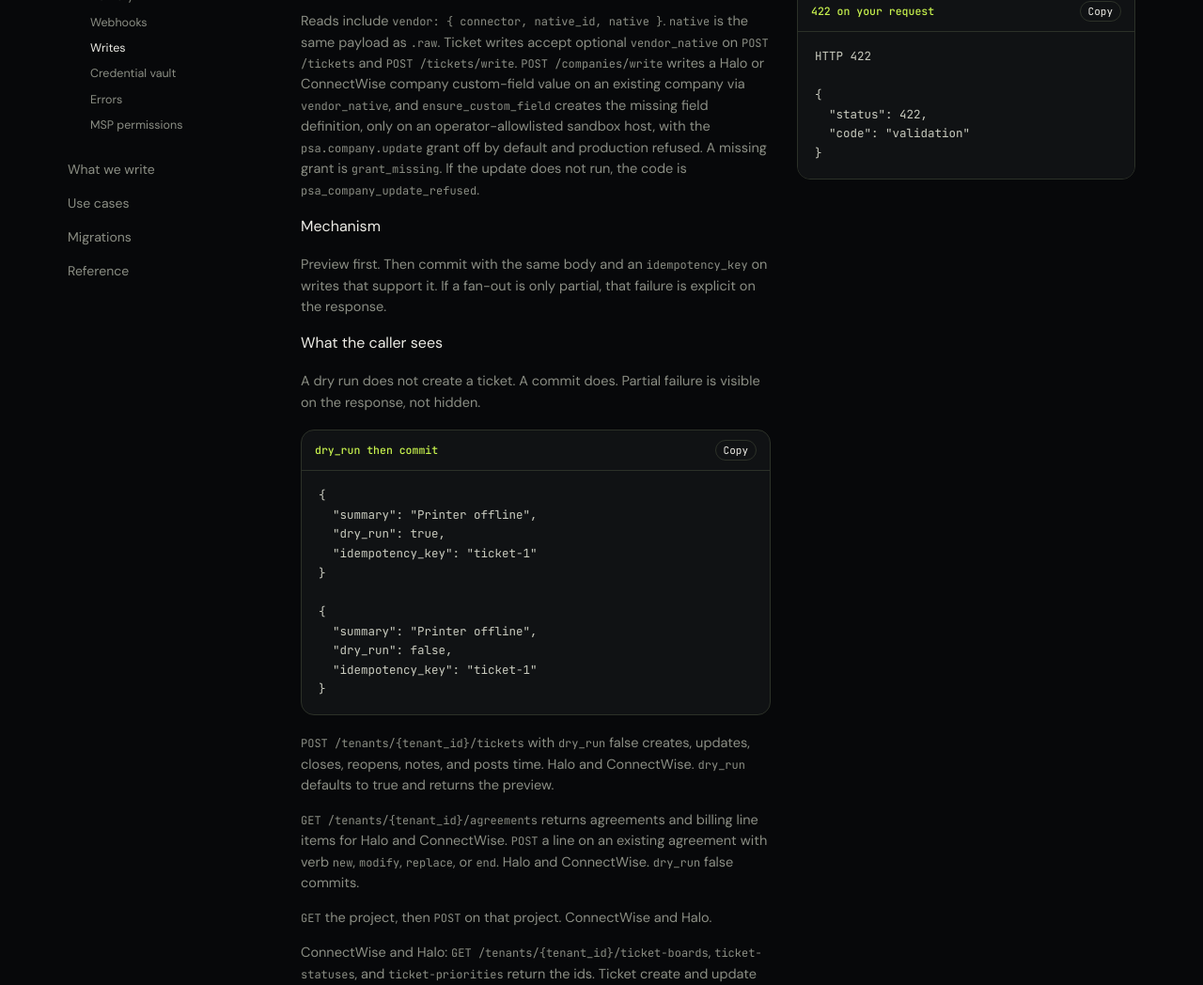
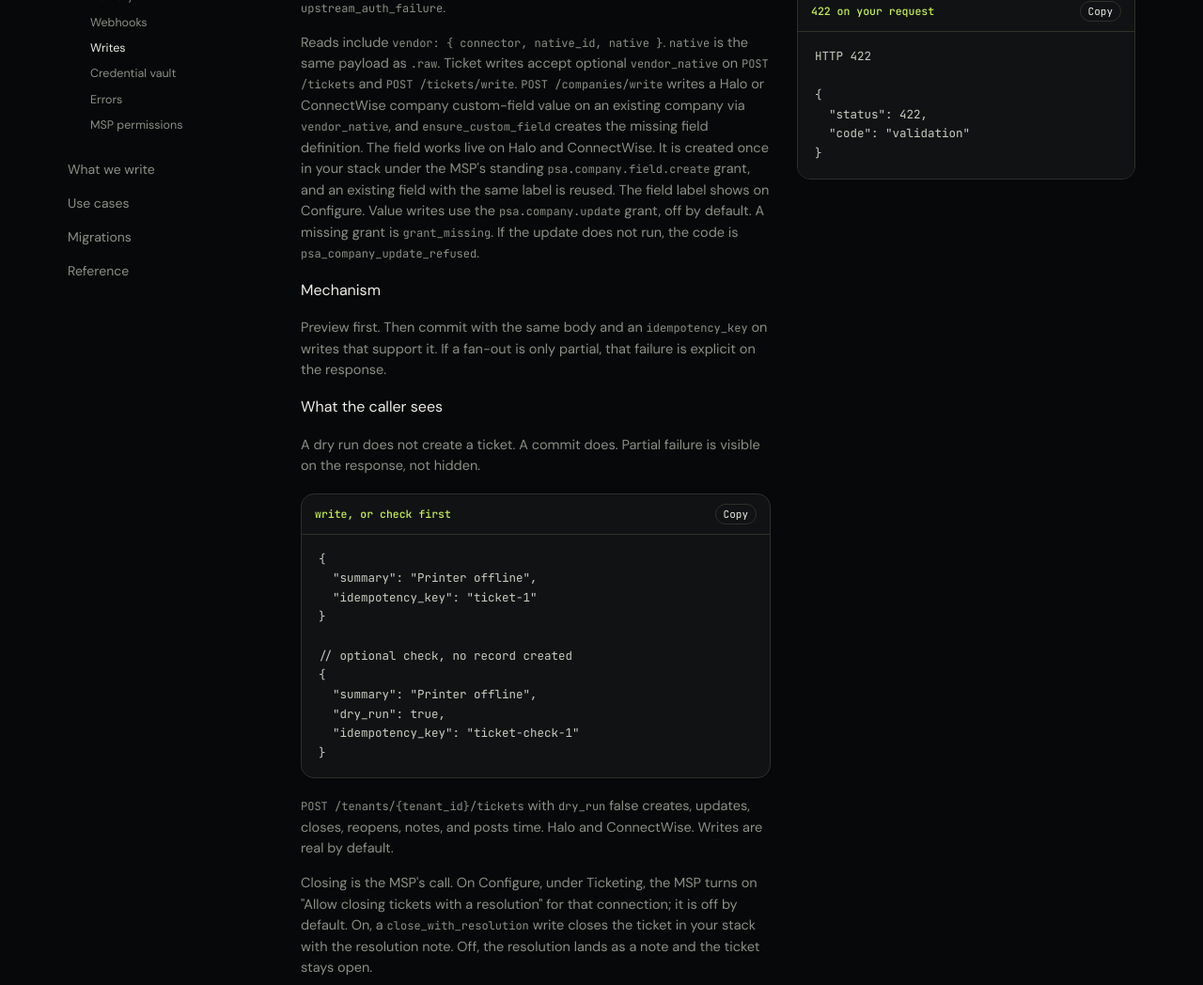
Before and after one commit to BitLync-Inc/bitlync-docs, a plain HTML site: page concepts/writes/index.html in a window 1280 px wide. Shown: the part 414-1462 px from the top of the page at 94% size. Drawn offline with Linux system fonts and the light colour scheme.

Commit message:
core #303 (0.89.0): update concepts/writes/index.html

```diff
--- a/concepts/writes/index.html
+++ b/concepts/writes/index.html
@@ -5,10 +5,10 @@
 <meta name="viewport" content="width=device-width, initial-scale=1"/>
 <meta name="robots" content="index,follow"/>
 <title>Writes · Bitlync docs</title>
-<meta name="description" content="dry_run defaults true. That is a preview with no side effect. Commit by sending dry_run false. After Bitlync creates a ticket, you can update it, append a note, close with evidence, or POST hours on that ticket only."/>
+<meta name="description" content="dry_run defaults to false, so a write is real. Test writes in the sandbox. After Bitlync creates a ticket, you can update it, append a note, close with evidence, or POST hours on that ticket only."/>
 <link rel="canonical" href="https://docs.bitlync.com/concepts/writes/"/>
 <meta property="og:title" content="Writes · Bitlync docs"/>
-<meta property="og:description" content="dry_run defaults true. That is a preview with no side effect. Commit by sending dry_run false. After Bitlync creates a ticket, you can update it, append a note, close with evidence, or POST hours on that ticket only."/>
+<meta property="og:description" content="dry_run defaults to false, so a write is real. Test writes in the sandbox. After Bitlync creates a ticket, you can update it, append a note, close with evidence, or POST hours on that ticket only."/>
 <meta property="og:url" content="https://docs.bitlync.com/concepts/writes/"/>
 <link rel="icon" href="/favicon.svg" type="image/svg+xml"/>
 <link rel="preconnect" href="https://fonts.googleapis.com"/>
@@ -66,27 +66,28 @@
     <p class="kicker">Concepts</p>
     <h1>Writes</h1>
   </div>
-<p class="note"><code class="inline">dry_run</code> defaults true. That is a preview with no side effect. Commit by sending <code class="inline">dry_run</code> false. After Bitlync creates a ticket, you can update it, append a note, close with evidence, or POST hours on that ticket. You can close a ticket once they accept the connection. Auto-close when a finding is fixed is a separate switch. Hours take stated billable and a required member. Pick the member <code class="inline">id</code> from <code class="inline">GET /tenants/{tenant_id}/members</code>. Halo and ConnectWise return that list when the member permission is on. A missing ConnectWise members permission returns 502 <code class="inline">upstream_auth_failure</code>.</p>
-  <p class="note">Reads include <code class="inline">vendor: { connector, native_id, native }</code>. <code class="inline">native</code> is the same payload as <code class="inline">.raw</code>. Ticket writes accept optional <code class="inline">vendor_native</code> on <code class="inline">POST /tickets</code> and <code class="inline">POST /tickets/write</code>. <code class="inline">POST /companies/write</code> writes a Halo or ConnectWise company custom-field value on an existing company via <code class="inline">vendor_native</code>, and <code class="inline">ensure_custom_field</code> creates the missing field definition, only on an operator-allowlisted sandbox host, with the <code class="inline">psa.company.update</code> grant off by default and production refused. A missing grant is <code class="inline">grant_missing</code>. If the update does not run, the code is <code class="inline">psa_company_update_refused</code>.</p>
+<p class="note"><code class="inline">dry_run</code> defaults to false, so a write is real. Test writes in the sandbox. Optional: <code class="inline">dry_run</code> true checks a write against a new MSP's setup without creating a record. After Bitlync creates a ticket, you can update it, append a note, close with evidence, or POST hours on that ticket. You can close a ticket once they accept the connection. Auto-close when a finding is fixed is a separate switch. Hours take stated billable and a required member. Pick the member <code class="inline">id</code> from <code class="inline">GET /tenants/{tenant_id}/members</code>. Halo and ConnectWise return that list when the member permission is on. A missing ConnectWise members permission returns 502 <code class="inline">upstream_auth_failure</code>.</p>
+  <p class="note">Reads include <code class="inline">vendor: { connector, native_id, native }</code>. <code class="inline">native</code> is the same payload as <code class="inline">.raw</code>. Ticket writes accept optional <code class="inline">vendor_native</code> on <code class="inline">POST /tickets</code> and <code class="inline">POST /tickets/write</code>. <code class="inline">POST /companies/write</code> writes a Halo or ConnectWise company custom-field value on an existing company via <code class="inline">vendor_native</code>, and <code class="inline">ensure_custom_field</code> creates the missing field definition. The field works live on Halo and ConnectWise. It is created once in your stack under the MSP's standing <code class="inline">psa.company.field.create</code> grant, and an existing field with the same label is reused. The field label shows on Configure. Value writes use the <code class="inline">psa.company.update</code> grant, off by default. A missing grant is <code class="inline">grant_missing</code>. If the update does not run, the code is <code class="inline">psa_company_update_refused</code>.</p>
   <p class="lbl">Mechanism</p>
   <p class="note">Preview first. Then commit with the same body and an <code class="inline">idempotency_key</code> on writes that support it. If a fan-out is only partial, that failure is explicit on the response.</p>
   <p class="lbl">What the caller sees</p>
   <p class="note">A dry run does not create a ticket. A commit does. Partial failure is visible on the response, not hidden.</p>
     <div class="code">
-    <div class="hd"><b>dry_run then commit</b><button class="copy" type="button" data-copy="{&quot;summary&quot;:&quot;Printer offline&quot;,&quot;dry_run&quot;:true,&quot;idempotency_key&quot;:&quot;ticket-1&quot;}">Copy</button></div>
+    <div class="hd"><b>write, or check first</b><button class="copy" type="button" data-copy="{&quot;summary&quot;:&quot;Printer offline&quot;,&quot;idempotency_key&quot;:&quot;ticket-1&quot;}">Copy</button></div>
     <pre>{
   "summary": "Printer offline",
-  "dry_run": true,
   "idempotency_key": "ticket-1"
 }
 
+// optional check, no record created
 {
   "summary": "Printer offline",
-  "dry_run": false,
-  "idempotency_key": "ticket-1"
+  "dry_run": true,
+  "idempotency_key": "ticket-check-1"
 }</pre>
   </div>
-  <p class="note"><code class="inline">POST /tenants/{tenant_id}/tickets</code> with <code class="inline">dry_run</code> false creates, updates, closes, reopens, notes, and posts time. Halo and ConnectWise. <code class="inline">dry_run</code> defaults to true and returns the preview.</p>
+  <p class="note"><code class="inline">POST /tenants/{tenant_id}/tickets</code> with <code class="inline">dry_run</code> false creates, updates, closes, reopens, notes, and posts time. Halo and ConnectWise. Writes are real by default.</p>
+  <p class="note">Closing is the MSP's call. On Configure, under Ticketing, the MSP turns on "Allow closing tickets with a resolution" for that connection; it is off by default. On, a <code class="inline">close_with_resolution</code> write closes the ticket in your stack with the resolution note. Off, the resolution lands as a note and the ticket stays open.</p>
   <p class="note"><code class="inline">GET /tenants/{tenant_id}/agreements</code> returns agreements and billing line items for Halo and ConnectWise. <code class="inline">POST</code> a line on an existing agreement with verb <code class="inline">new</code>, <code class="inline">modify</code>, <code class="inline">replace</code>, or <code class="inline">end</code>. Halo and ConnectWise. <code class="inline">dry_run</code> false commits.</p>
   <p class="note"><code class="inline">GET</code> the project, then <code class="inline">POST</code> on that project. ConnectWise and Halo.</p>
   <p class="note">ConnectWise and Halo: <code class="inline">GET /tenants/{tenant_id}/ticket-boards</code>, <code class="inline">ticket-statuses</code>, and <code class="inline">ticket-priorities</code> return the ids. Ticket create and update take those ids. An unknown id returns 422.</p>
```
